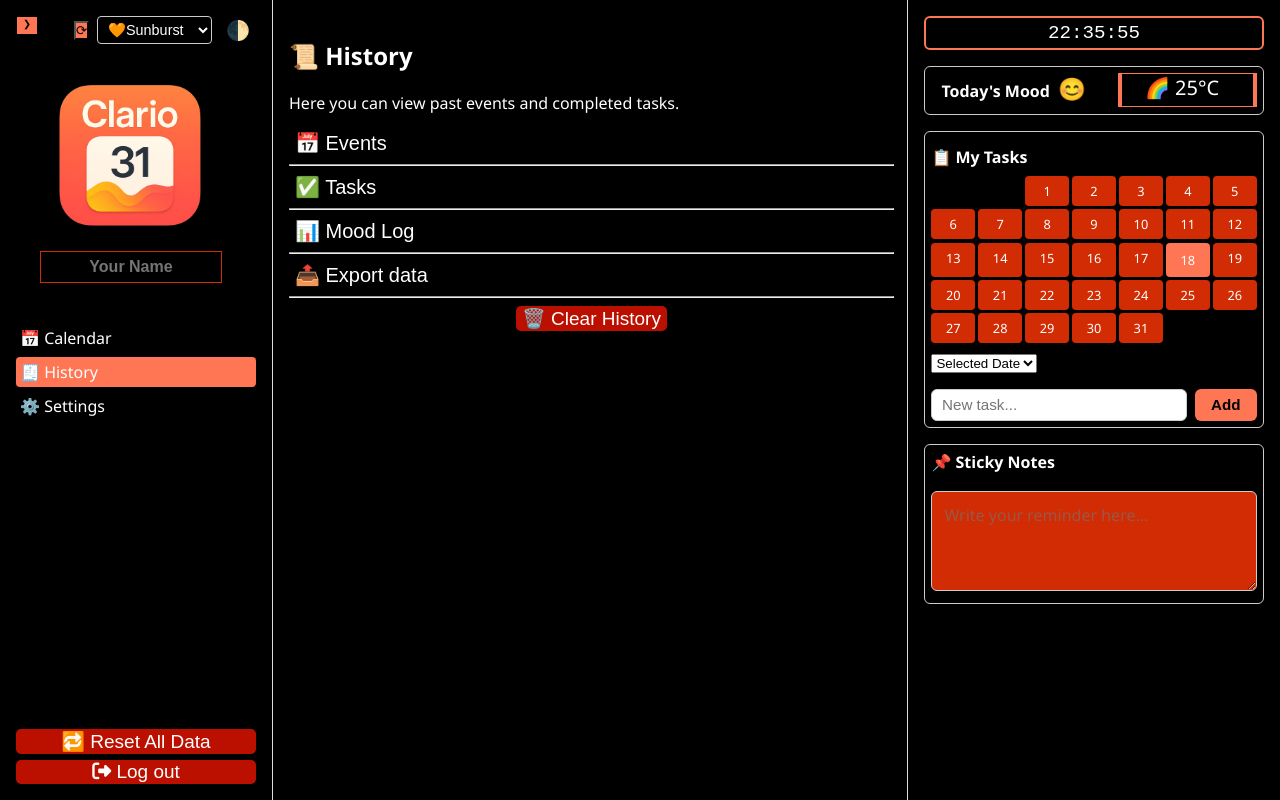
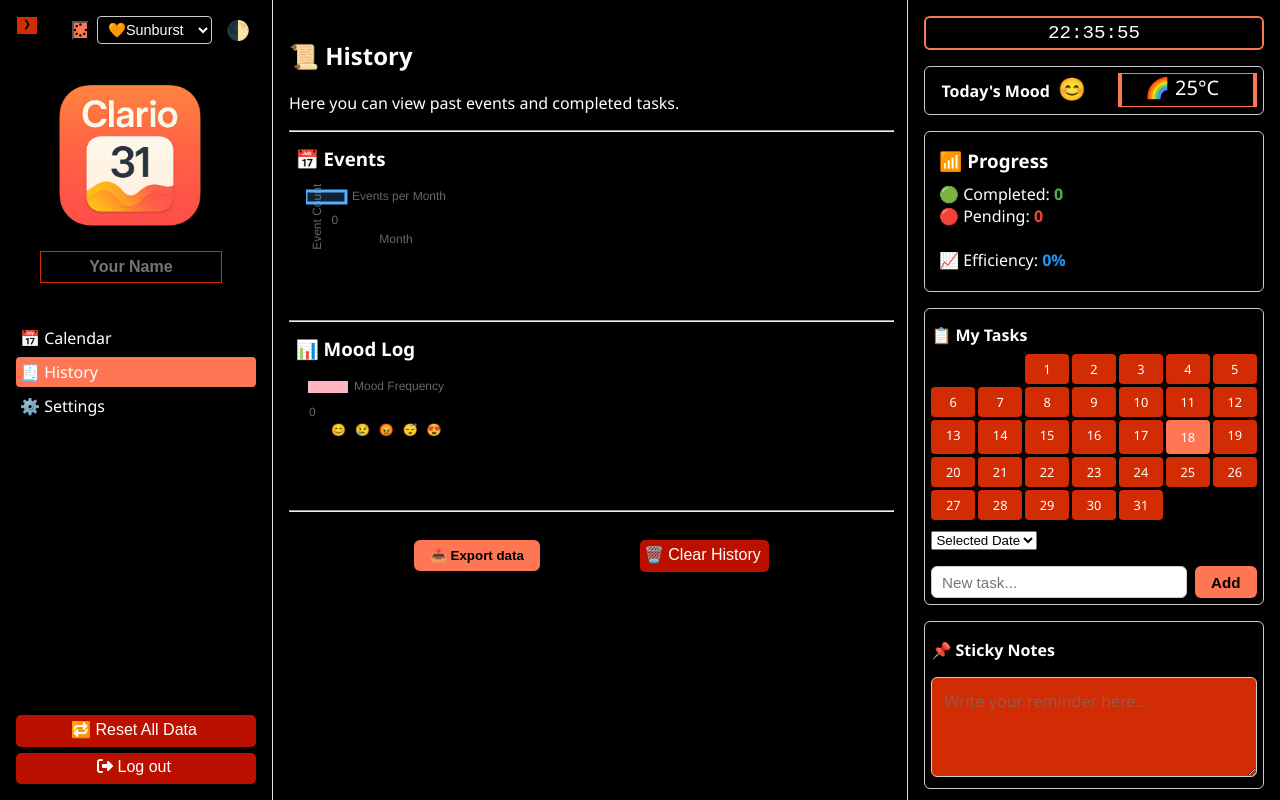
Before and after one commit to lavu-create/Clario, a plain HTML site: page FRONTEND/index.html in a window 1280 px wide. Both pictures are taken after a click on the item "🧾 History". Drawn offline with nearby package versions, Linux system fonts and the light colour scheme.

Commit message:
Added custom legend using HTML and styled with CSS

```diff
--- a/DATA-VIZUALIZATION/chart.js
+++ b/DATA-VIZUALIZATION/chart.js
@@ -1,9 +1,7 @@
 function renderTaskChart() {
-  const allTasks = JSON.parse(localStorage.getItem("tasks") || "{}");
+  const allTasks = JSON.parse(localStorage.getItem("tasks") || "[]");
   let completed = 0, pending = 0;
-  Object.values(allTasks).forEach(tasks =>
-    tasks.forEach(t => t.done ? completed++ : pending++)
-  );
+  allTasks.forEach(t => t.done ? completed++ : pending++);
   const ctx = document.getElementById('tasksChart').getContext('2d');
   if (window.tasksChartObj) window.tasksChartObj.destroy();
   window.tasksChartObj = new Chart(ctx, {
@@ -16,18 +14,32 @@
       }]
     },
     options: {
-    responsive: false,
-    maintainAspectRatio: false
+      responsive: true,
+      maintainAspectRatio: false,
+      plugins: {
+        legend: {
+          display: false
+        }
+      }
     }
   });
+  // 👇 Display status on the right
+  const statusBox = document.getElementById("taskStatus");
+  const total = completed + pending;
+  const percent = total ? Math.round((completed / total) * 100) : 0;
+  statusBox.innerHTML = `
+    🟢 Completed: <span style="color: #4caf50; font-weight: bold;">${completed}</span><br>
+    🔴 Pending: <span style="color: #f44336; font-weight: bold;">${pending}</span><br><br>
+    📈 Efficiency: <span style="color: #2196f3; font-weight: bold;">${percent}%</span>
+  `;
+}
 
-}
 
 function renderMoodChart() {
   const moods = JSON.parse(localStorage.getItem("moods") || "[]");
   const moodTypes = ['😊', '😢', '😡', '😴', '😍'];
   const moodCounts = moodTypes.map(mood =>
-    moods.filter(m => m === mood).length
+    moods.filter(m => m.mood === mood).length
   );
   const ctx = document.getElementById('moodChart').getContext('2d');
   if (window.moodChartObj) window.moodChartObj.destroy();
--- a/FRONTEND/index.html
+++ b/FRONTEND/index.html
@@ -6,16 +6,15 @@
   <title>Clario</title>
   <link rel="stylesheet" href="https://cdnjs.cloudflare.com/ajax/libs/font-awesome/6.4.0/css/all.min.css">
   <link rel="stylesheet" href="style.css" />
-  <script src="https://cdn.jsdelivr.net/npm/chart.js"></script>
 </head>
 <body class="sunburst-theme">
   <div class="container">
-    <button id="menuToggle" class="menu-btn">❯</button>
+    <button aria-label="Toggle Sidebar" id="menuToggle" class="menu-btn">❯</button>
 
     <!-- Sidebar(Left)-->
     <aside class="sidebar">
       <div class="theme-controls">
-        <button id="resetThemeBtn" class="reset-Btn">⟳</button>
+        <button id="resetThemeBtn" class="reset-btn"><i class="fa-solid fa-spinner"></i></button>
         <select id="themeSwitcher">
           <option value="daylight">☀️Daylight</option>
           <option value="moonlight">🌑Moonlight</option>
@@ -111,24 +110,24 @@
       <section id="historySection" class="hidden">
         <h2>📜 History</h2>
         <p>Here you can view past events and completed tasks.</p>
+        <hr>
         <div>
           <div class="history">
-            <button id="event-his" class="his-btn">📅 Events</button>
+            <h3 id="event-his" class="his-head">📅 Events</h3>
+            <div class="chart">
+              <canvas id="eventChart"></canvas>
+            </div>
           </div>
           <hr>
           <div class="history">
-            <button id="task-his" class="his-btn">✅ Tasks</h3>
-          </div>
-          <hr>
-          <div class="history">
-            <button id="mood-his" class="his-btn">📊 Mood Log</button>
-          </div>
-          <hr>
-          <div class="history">
-            <button id="export-his" class="his-btn">📤 Export data</button>
+            <h3 id="mood-his" class="his-head">📊 Mood Log</h3>
+            <div class="chart">
+              <canvas id="moodChart"></canvas>
+            </div>
           </div>
           <hr>
           <div class="set-his">
+            <button id="export-his" class="themed-btn">📤 Export data</button>
             <button id="clearHistoryBtn" class="danger-btn">🗑️ Clear History</button>
           </div>
         </div>
@@ -231,6 +230,15 @@
           </div>
           <div class="progress-circle"><span>60%</span></div>
         </div> -->
+        <div class="resource-card">
+          <div>
+            <h3 id="task-his" class="prod-head">📶 Progress</h3>
+            <div id="taskStatus" class="task-summary-text"></div>
+          </div>
+          <div class="chart task-chart-wrapper">
+            <canvas id="tasksChart" class="chart"></canvas>
+          </div>
+        </div>
         <div class="task-section">
           <div class="task-header">
             <h4>📋 My Tasks</h4>
@@ -257,14 +265,10 @@
         <!--Sticky Notes-->
         <div class="sticky-notes">
           <div class="sticky-header">
-            <h4 class="list">📌 Sticky Notes</h4>
+            <h4 class="sticky-head">📌 Sticky Notes</h4>
           </div>
           <textarea id="stickyNoteArea" placeholder="Write your reminder here..."></textarea>
         </div>
-        <!-- Chart Section -->
-<canvas id="tasksChart" width="300" height="300"></canvas>
-<canvas id="moodChart" width="300" height="300"></canvas>
-<canvas id="eventChart" width="300" height="300"></canvas>
       </aside>
     </div>
   </div>
@@ -315,7 +319,13 @@
   <!-- Confetti Canvas -->
   <canvas id="confettiCanvas" class="hidden"></canvas>
 
-  <script src="../Data-viz/chart.js"></script>
-  <script src="script.js"></script>
+  <script src="https://cdn.jsdelivr.net/npm/chart.js"></script>
+  <script src="../DATA-VIZUALIZATION/chart.js" defer></script>
+  <script src="../FRONTEND/script.js" defer></script>
+  <script>
+    renderTaskChart();
+    renderMoodChart();
+    renderEventChart();
+  </script>
 </body>
 </html>
--- a/FRONTEND/script.js
+++ b/FRONTEND/script.js
@@ -780,7 +780,8 @@ document.addEventListener("click", (e) => {
     legalModal.classList.add("hidden");
   });
 
-  if (window.renderTaskChart) renderTaskChart();
-  if (window.renderMoodChart) renderMoodChart();
-  if (window.renderEventChart) renderEventChart();
+  // Render charts if functions exist
+  if (typeof renderTaskChart === "function") renderTaskChart();
+  if (typeof renderEventChart === "function") renderEventChart();
+  if (typeof renderMoodChart === "function") renderMoodChart();
 });
--- a/FRONTEND/style.css
+++ b/FRONTEND/style.css
@@ -14,19 +14,31 @@
   --miniCal-bg: white;
 }
 
+html, body {
+  height: 100%;
+  margin: 0;
+  padding: 0;
+  overflow: hidden; /* Prevent body scroll */
+  font-family: sans-serif;
+}
+
 /* ========== BODY & LAYOUT ========== */
 body {
+  display: flex;
+  height: 100vh;
   margin: 0;
   font-family: 'Segoe UI', sans-serif;
   background-color: var(--bg-color);
   color: var(--text-color);
-  overflow-x: hidden;
+  overflow: hidden;
+  flex-direction: column;
 }
 .container {
+  flex: 1;
   display: flex;
   flex-direction: row;
   height: 100vh;
-  width: 100%;
+  width: 100vw;
   overflow: hidden;
   gap: 0;
   position: relative;
@@ -84,14 +96,21 @@ section#historySection.hidden, section#settingsSection.hidden {
   position: relative;
   justify-content: center;
   align-items: center;
+  gap: 100px;
 }
 /* ========== History ========== */
-.his-btn {
-  background: transparent;
-  border: none;
-  color: var(--text-color);
-  font-size: 20px;
-  cursor: pointer;
+canvas {
+  width: 100%;
+  height: 100%;
+}
+.his-head {
+  margin: 0px 0px 10px 0px;
+}
+.history {
+  padding: 0.4rem;
+}
+#export-his, #clearHistoryBtn {
+  margin-top: 20px;
 }
 
 
@@ -109,14 +128,14 @@ section#historySection.hidden, section#settingsSection.hidden {
   border-right: 1px solid #ddd;
   padding: 1rem;
   justify-content: space-between;
-  overflow: hidden;
+  overflow-y: auto;
   position: relative
 }
 /* === Hamburger Menu Button Styling === */
 .menu-btn {
   display: block;
   font-size: 0.6rem;
-  background: var(--accent-color);
+  background: var(--note-bg);
   border: 1px solid black;
   cursor: pointer;
   padding-bottom: 0.3rem;
@@ -159,6 +178,9 @@ section#historySection.hidden, section#settingsSection.hidden {
   }
   .main-content {
     flex-direction: column;
+    overflow-y: auto;
+    height: 100%;
+    flex: 1;
   }
   .container {
     flex-direction: column;
@@ -213,9 +235,9 @@ section#historySection.hidden, section#settingsSection.hidden {
   border-radius: 4px;
   border: 1px solid #ccc;
 }
-#resetThemeBtn {
+.reset-btn {
   padding: 0px 0px 0px 0px;
-  background: transparent;
+  background-color: var(--accent-color);
   cursor: pointer;
 }
 /* === Theme Controls in Sidebar === */
@@ -315,9 +337,10 @@ nav li:hover {
   background-color: var(--danger-color);
   color: white;
   border: none;
-  font-size: 19px;
+  font-size: 16px;
   cursor: pointer;
   border-radius: 5px;
+  padding: 5px 8px 8px 4px;
 }
 
 .main-content {
@@ -478,7 +501,7 @@ nav li:hover {
 }
 
 /* ========== Progress ========== */
-.progress-circle {
+/* .progress-circle {
   width: 98px;
   height: 98px;
   border-radius: 50%;
@@ -490,22 +513,34 @@ nav li:hover {
   font-weight: bold;
   margin-top: 4px;
   margin-bottom: 4px;
-}
-.prod-flex {
+} */
+/* .list {
+  margin: 0px 0px 10px 0px;
+} */
+/* .prod-flex {
   width: 140px;
   display: flex;
   flex-direction: column;
   align-items: flex-start !important;
-}
+} */
 .prod-head {
   margin: 10px 0px 10px 0px;
-}
-.list {
-  margin: 0px 0px 10px 0px;
+  width: 140px;
 }
 .resource-card {
+  padding-left: 14px;
+  padding-bottom: 20px;
   display: flex;
-  justify-content: space-evenly;
+}
+#tasks
+.task-summary-text {
+  font-size: 10px;
+}
+.chart {
+  height: 124px;
+  width: 140px;
+  display: flex;
+  margin: 6px 0px 0px 11px;
 }
 
 /* ========== MOOD TRACKER ========== */
@@ -685,6 +720,7 @@ nav li:hover {
 .emoji-sad { background-color: var(--mood-sad); }
 .emoji-angry { background-color: var(--mood-angry); }
 
+
 /* ========== STICKY NOTES ========== */
 .sticky-notes {
   margin-bottom: 2rem;
@@ -709,7 +745,7 @@ nav li:hover {
   display: flex;
   justify-content: space-between;
   align-items: center;
-  margin-bottom: 0.5rem;
+  margin-bottom: 1rem;
 }
 .sticky-header input[type="color"] {
   appearance: none;
@@ -729,6 +765,10 @@ nav li:hover {
   border: none;
   border-radius: 50%;
 }
+.sticky-head {
+  margin: 10px 0px 0px 0px;
+}
+
 
 /* ========== NOTIFICATION TOGGLE ========== */
 .notification-toggle {
@@ -928,12 +968,6 @@ body.sunburst-theme {
   background-color: rgb(255, 118, 84);
   color: #000;
 }
-.reset-Btn {
-  background-color: var(--accent-color) !important;
-}
-.reset-Btn :hover {
-  cursor: pointer;
-}
 
 /* ========== RESPONSIVE ========== */
 /* For tablets and small desktops */
```
Lines whose indentation alone changed are shown as unchanged.
